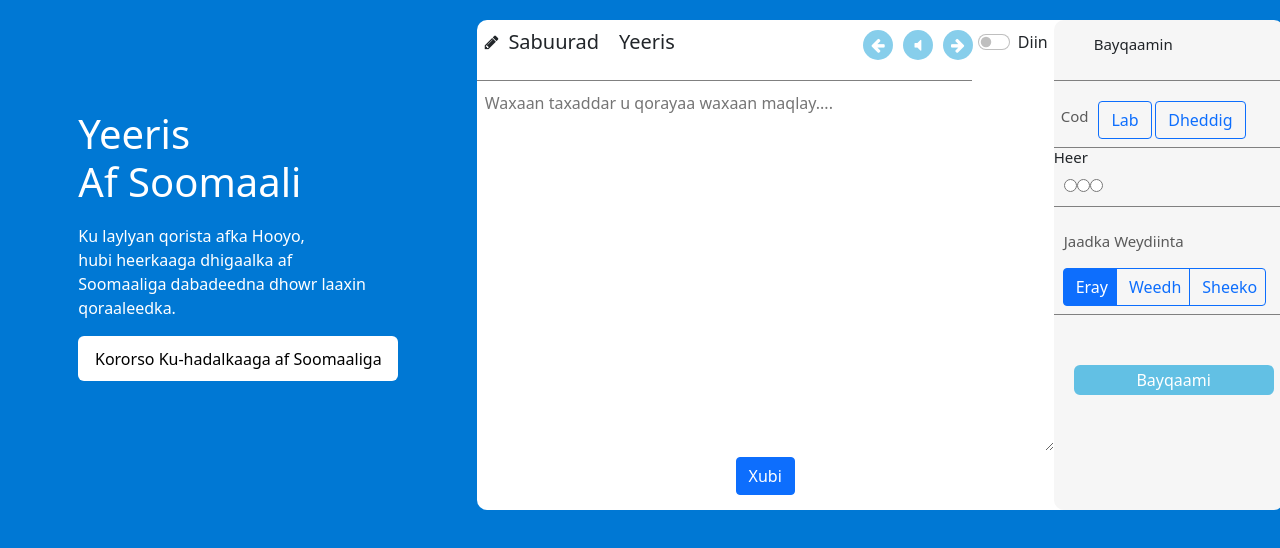
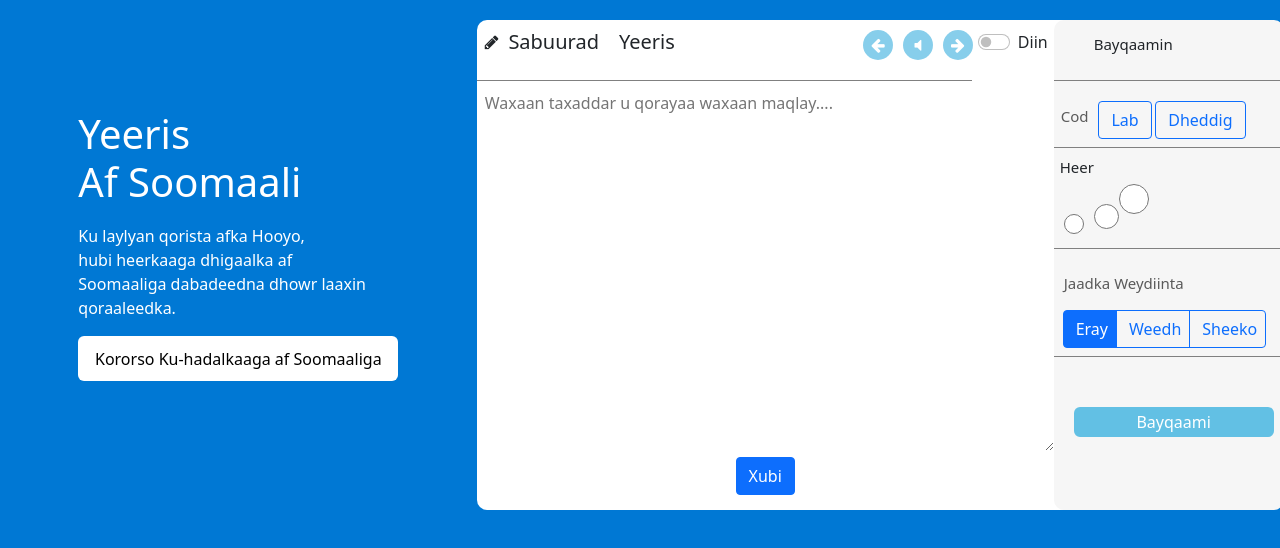
Before and after one commit to Abdirasaaq-Nor/Afsoomali, a plain HTML site: page index.html in a window 1280 px wide. Drawn offline with nearby package versions, Linux system fonts and the light colour scheme.

Commit message:
some changes in css

```diff
--- a/style.css
+++ b/style.css
@@ -152,7 +152,25 @@ body {
 .cod_inputs {
   margin-left: 10px;
 }
+/* ............... heerka */
+.hoose_border input[type = radio]{
+  margin-top: 30px;
+  width: 20px;
+  height: 20px;
+}
+.dhexe_border input[type=radio] {
+  width: 25px;
+  height: 25px;
+  margin-left: 10px;
+  margin-top: 20px;
+}
 
+
+.sare_border input[type=radio] {
+  width: 30px;
+  height: 30px;
+
+}
 .border_bottom_2 {
   display: flex;
   border-bottom: 1px solid gray;
@@ -180,6 +198,8 @@ body {
 
 .Heer h3 {
   font-size: 15px;
+  padding-left: 6px;
+  padding-top: 10px;
 }
 .jaadka_Weydiinta h3 {
   font-size: 15px;
```
